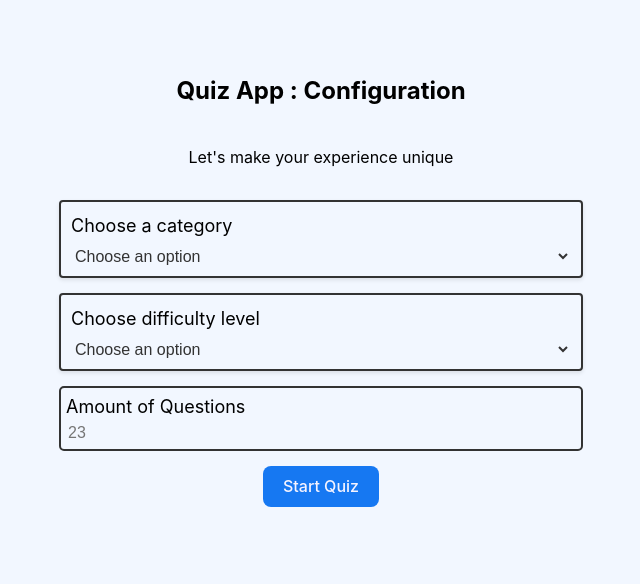
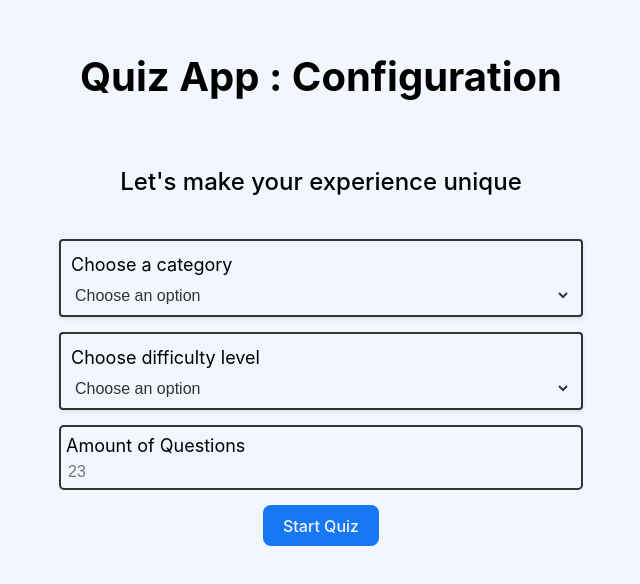
Before and after one commit to hervenzoghe/react-quiz-app, a React (Vite) app: page / in a window 1280 px wide. Shown: the part 120-704 px from the top of the page, without its empty margins (319-959 px from the left). Built offline with nearby package versions, Linux system fonts and the light colour scheme.

Commit message:
Font size optimisation

```diff
--- a/src/pages/Settings.jsx
+++ b/src/pages/Settings.jsx
@@ -14,7 +14,6 @@ export default function Settings () {
 
     const handleCategoryChange = (event) => {
         setCategory(categoryMapping[event.target.value])
-        console.log(category)
     }
 
     const handleDifficultyChange = (event) => {
--- a/src/styles/pages/Settings.css
+++ b/src/styles/pages/Settings.css
@@ -8,3 +8,12 @@
     padding: 36px;
     border-radius: 16px;
 }
+
+.quiz-form h2 {
+    font-size: 40px;
+}
+
+p {
+    font-size: 24px;
+    font-weight: 500;
+}
```
